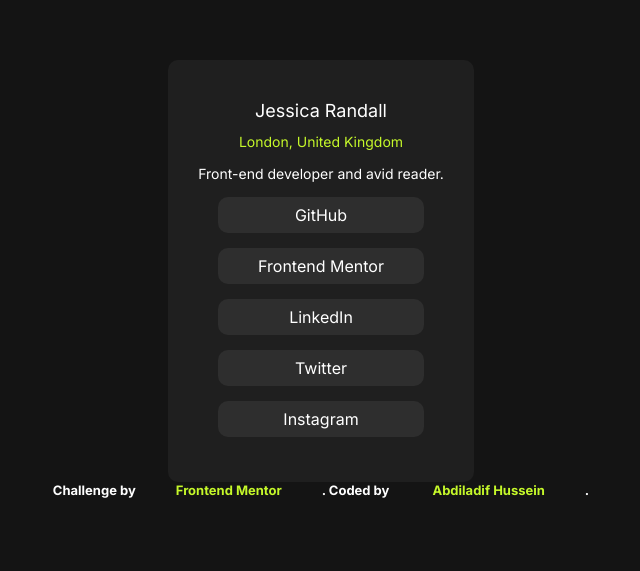
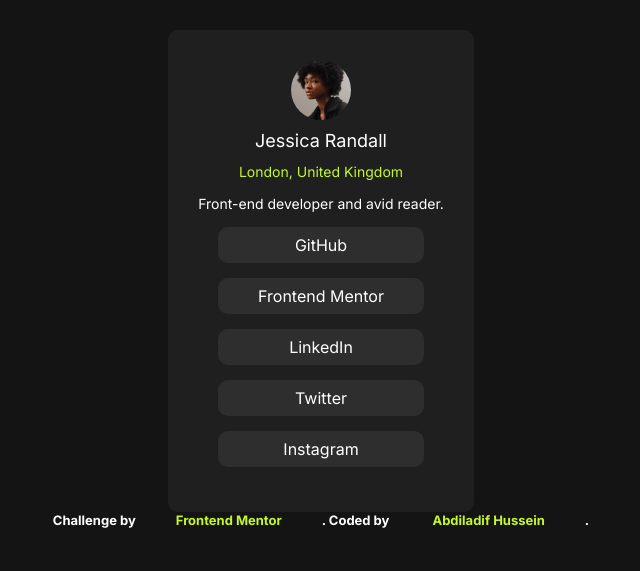
Before and after one commit to aldhussein/Social-media-links, a plain HTML site: page index.html in a window 1280 px wide. Shown: the part 121-692 px from the top of the page, without its empty margins (319-959 px from the left). Drawn offline with Linux system fonts and the light colour scheme.

Commit message:
Update index.html

```diff
--- a/index.html
+++ b/index.html
@@ -14,14 +14,14 @@
     .attribution a { color: hsl(228, 45%, 44%); }
   </style> -->
   <link rel="stylesheet" href="style.css">
-  <link rel="shortcut icon" href="./assets/images/favicon-32x32.png" type="image/x-icon">
+  <link rel="favi-icon icon" href="favicon-32x32.png" type="image/x-icon">
 </head>
 <body>
 
    <div class="container">
       <div class="card">
       <div class="front">
-        <img src="./assets/images/avatar-jessica.jpeg" alt="">
+        <img src="avatar-jessica.jpeg" alt="">
         <h2>Jessica Randall</h2>
         <p class="active">London, United Kingdom</p>
         <p>Front-end developer and avid reader.</p>
```
